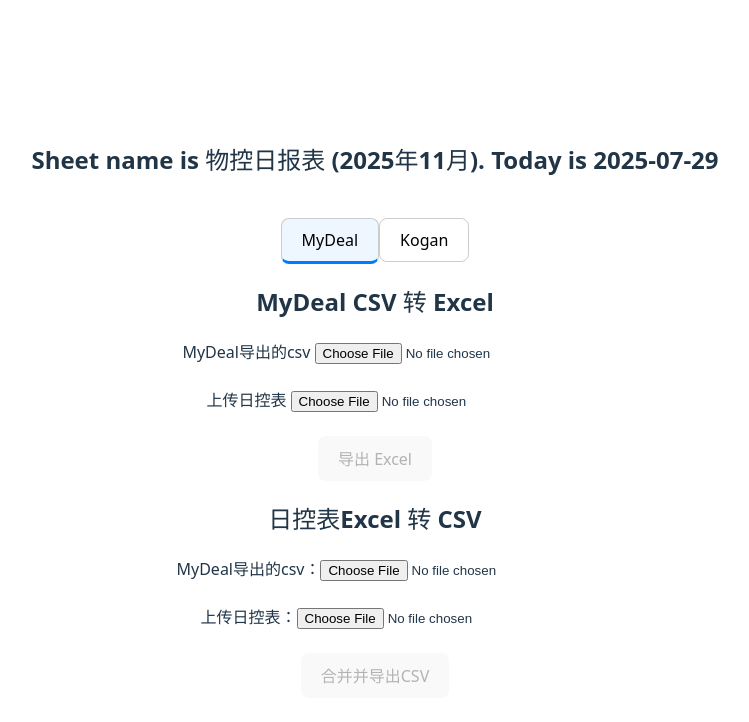
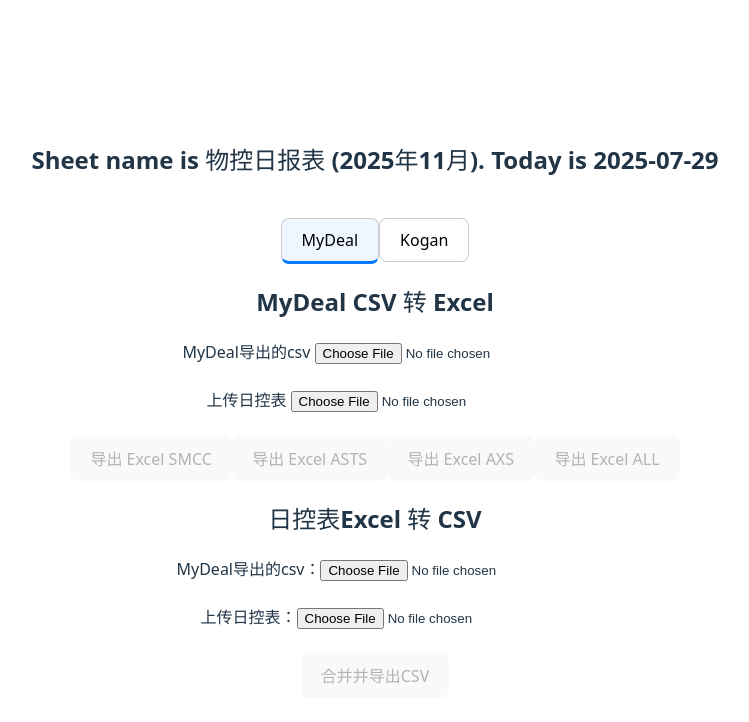
Before and after one commit to hanzhujiang/deals-transfer-tools, a Vue app: page / in a window 1280 px wide. Shown: the top 722 px of the page, without its empty margins (265-1014 px from the left). Built offline with nearby package versions, Linux system fonts and the light colour scheme.

Commit message:
add filter when output

```diff
--- a/src/components/KoganCsvToExcel.vue
+++ b/src/components/KoganCsvToExcel.vue
@@ -4,7 +4,10 @@
         <label>上传 manifest.csv
             <input type="file" accept=".csv" @change="handleFileUpload" />
         </label>
-        <button @click="exportToExcel" :disabled="!processedData.length">导出 Excel</button>
+        <button @click="exportToExcel('SMCC')" :disabled="!processedData.length">导出 Excel SMCC</button>
+        <button @click="exportToExcel('ASTS')" :disabled="!processedData.length">导出 Excel ASTS</button>
+        <button @click="exportToExcel('AXS')" :disabled="!processedData.length">导出 Excel AXS</button>
+        <button @click="exportToExcel()" :disabled="!processedData.length">导出 Excel ALL</button>
     </div>
 </template>
 
@@ -80,7 +83,15 @@
     return 0
 }
 
-function exportToExcel() {
+function exportToExcel(skuPrefix = '') {
+
+    // to filter processedData based on skuPrefix
+    if (skuPrefix) {
+        processedData.value = processedData.value.filter(row => {
+            const sku = row['SKU'] || ''
+            return sku.toString().startsWith(skuPrefix)
+        })
+    }
     const worksheet = XLSX.utils.json_to_sheet(processedData.value)
     const workbook = XLSX.utils.book_new()
     XLSX.utils.book_append_sheet(workbook, worksheet, "KoganOrders")
--- a/src/components/MyDealCsvToExcel.vue
+++ b/src/components/MyDealCsvToExcel.vue
@@ -19,7 +19,10 @@
 
 
     <!-- 导出按钮 -->
-    <button @click="exportToExcel" :disabled="!convertedData.length">导出 Excel</button>
+    <button @click="exportToExcel('SMCC')" :disabled="!convertedData.length">导出 Excel SMCC</button>
+    <button @click="exportToExcel('ASTS')" :disabled="!convertedData.length">导出 Excel ASTS</button>
+    <button @click="exportToExcel('AXS')" :disabled="!convertedData.length">导出 Excel AXS</button>
+    <button @click="exportToExcel()" :disabled="!convertedData.length">导出 Excel ALL</button>
 
     <!-- 显示表格 -->
     <table v-if="convertedData.length" border="1" style="margin-top: 20px; border-collapse: collapse;">
@@ -157,9 +160,18 @@
   reader.readAsBinaryString(file)
 }
 
-// 导出 Excel（过滤删除线记录）
-function exportToExcel() {
-  const filteredData = convertedData.value.filter(row => !row.markedForExclusion)
+// 导出 Excel（过滤删除线记录和按SKU前缀筛选）
+function exportToExcel(skuPrefix = '') {
+  let filteredData = convertedData.value.filter(row => !row.markedForExclusion)
+
+  // 如果提供了SKU前缀，则进一步筛选
+  if (skuPrefix) {
+    filteredData = filteredData.filter(row => {
+      const sku = row['SKU'] || ''
+      return sku.toString().startsWith(skuPrefix)
+    })
+  }
+
   const worksheet = XLSX.utils.json_to_sheet(filteredData)
   const workbook = XLSX.utils.book_new()
   XLSX.utils.book_append_sheet(workbook, worksheet, 'Sheet1')
```
